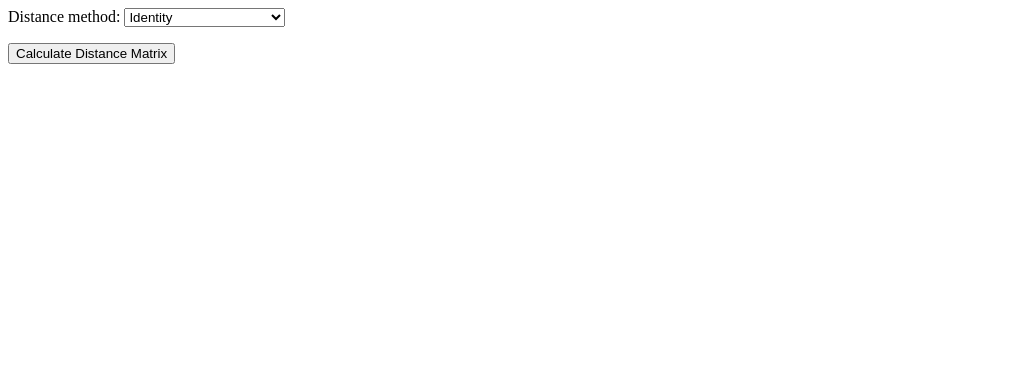
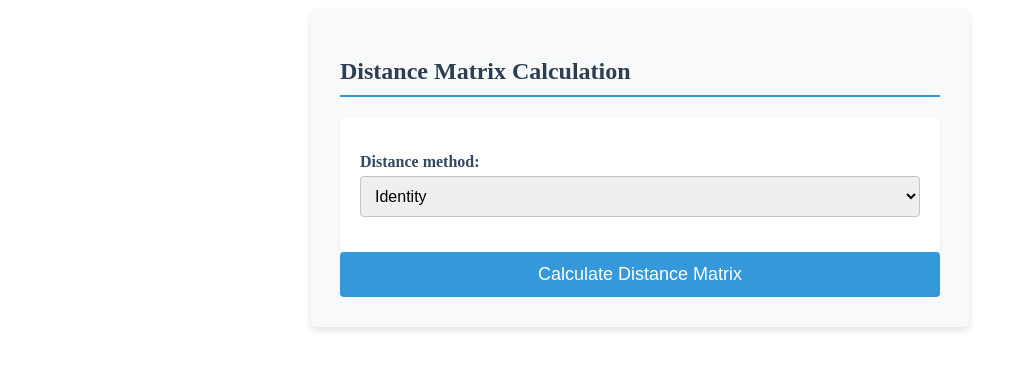
Before and after one commit to bjcabral/binf730-2024, a Django app: page /calculate-distance/ in a window 1280 px wide. Shown: the top 370 px of the page, without its empty margins (0-1024 px from the left). Run offline with Django 5.2, Linux system fonts and the light colour scheme; parts of the project's set-up code (start-up, migrations or seed data) failed here and were passed over.

Commit message:
Beautfying the HTTML templates

```diff
--- a/django-apps/Binf730Final/filesUpload/templates/calculate_distance.html
+++ b/django-apps/Binf730Final/filesUpload/templates/calculate_distance.html
@@ -1,5 +1,96 @@
-<form method="post">
+<form method="post" class="distance-matrix-form">
     {% csrf_token %}
-    {{ form.as_p }}
-    <button type="submit">Calculate Distance Matrix</button>
+    <h2>Distance Matrix Calculation</h2>
+    <div class="form-inputs">
+        {{ form.as_p }}
+    </div>
+    <button type="submit" class="submit-btn">Calculate Distance Matrix</button>
 </form>
+
+<style>
+    .distance-matrix-form {
+        max-width: 600px;
+        margin: 0 auto;
+        padding: 30px;
+        background-color: #f8f9fa;
+        border-radius: 8px;
+        box-shadow: 0 4px 6px rgba(0, 0, 0, 0.1);
+    }
+
+    h2 {
+        color: #2c3e50;
+        font-size: 24px;
+        margin-bottom: 20px;
+        border-bottom: 2px solid #3498db;
+        padding-bottom: 10px;
+    }
+
+    .form-inputs {
+        background-color: #ffffff;
+        padding: 20px;
+        border-radius: 6px;
+        box-shadow: 0 2px 4px rgba(0, 0, 0, 0.05);
+    }
+
+    .form-inputs p {
+        margin-bottom: 15px;
+    }
+
+    label {
+        display: block;
+        margin-bottom: 5px;
+        font-weight: bold;
+        color: #34495e;
+    }
+
+    input[type="text"],
+    input[type="number"],
+    select,
+    textarea {
+        width: 100%;
+        padding: 10px;
+        border: 1px solid #bdc3c7;
+        border-radius: 4px;
+        font-size: 16px;
+        transition: border-color 0.3s ease;
+    }
+
+    input[type="text"]:focus,
+    input[type="number"]:focus,
+    select:focus,
+    textarea:focus {
+        border-color: #3498db;
+        outline: none;
+    }
+
+    .submit-btn {
+        display: block;
+        width: 100%;
+        padding: 12px;
+        background-color: #3498db;
+        color: white;
+        border: none;
+        border-radius: 4px;
+        font-size: 18px;
+        cursor: pointer;
+        transition: background-color 0.3s ease;
+    }
+
+    .submit-btn:hover {
+        background-color: #2980b9;
+    }
+
+    @media (max-width: 768px) {
+        .distance-matrix-form {
+            padding: 20px;
+        }
+
+        h2 {
+            font-size: 20px;
+        }
+
+        .submit-btn {
+            font-size: 16px;
+        }
+    }
+</style>
```
